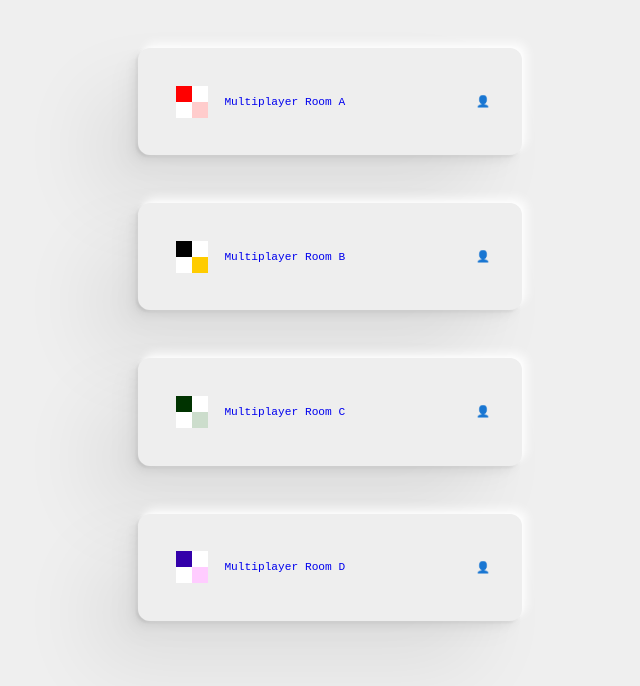
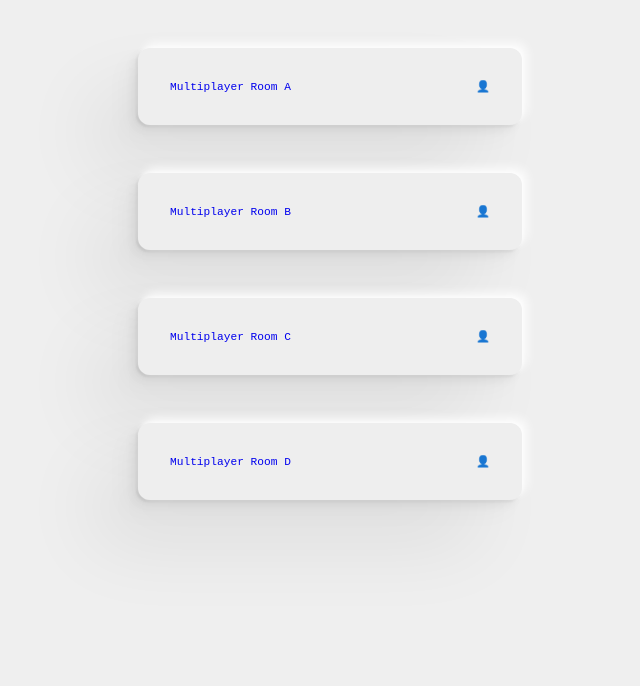
Before and after one commit to ethanmuller/bits, a Vue app: page / in a window 1280 px wide. Shown: the top 686 px of the page, without its empty margins (310-950 px from the left). Built offline with nearby package versions, Linux system fonts and the light colour scheme; no server answers.

Commit message:
remove swatches from server list

```diff
--- a/src/RoomList.vue
+++ b/src/RoomList.vue
@@ -28,10 +28,6 @@
     <nav>
       <div v-for="room in Object.entries(roomData)">
         <RouterLink :to="room[0]">
-          <div class="swatch" :style="{ background: room[1].theme.bg }">
-            <span :style="{ background: room[1].theme.fg }"></span>
-            <span :style="{ background: room[1].theme.hl }"></span>
-          </div>
           <span>{{room[1].name}}</span>
           <span class="info">👤 {{roomStatus[room[0]]}}</span>
         </RouterLink>
@@ -53,7 +49,7 @@ nav {
 
 nav a {
   display: grid;
-  grid-template-columns: auto 1fr auto;
+  grid-template-columns: 1fr auto;
   gap: 1em;
   align-items: center;
   padding: 2rem 2rem;
@@ -89,40 +85,4 @@ nav .info {
   color: #777;
 }
 
-.swatch {
-  display: flex;
-  background: transparent;
-  border: none;
-  color: inherit;
-  font: inherit;
-  padding: 0;
-
-  width: 2rem;
-  height: 2rem;
-
-  margin: 0.5em;
-}
-.swatch span {
-  display: inline-block;
-  width: 1rem;
-  height: 1rem;
-  transition: all 100ms;
-  transform-origin: 50% 50%;
-}
-
-.swatch span:nth-child(1) {
-  z-index: 1;
-}
-
-.swatch span:nth-child(2) {
-  transform: translate3d(0, 100%, 0);
-}
-
-.swatch .selected span:nth-child(1) {
-  transform: translate3d(50%, 50%, 0);
-}
-
-.swatch .selected span:nth-child(2) {
-  transform: translate3d(-50%, 50%, 0) scale(2);
-}
 </style>
```
